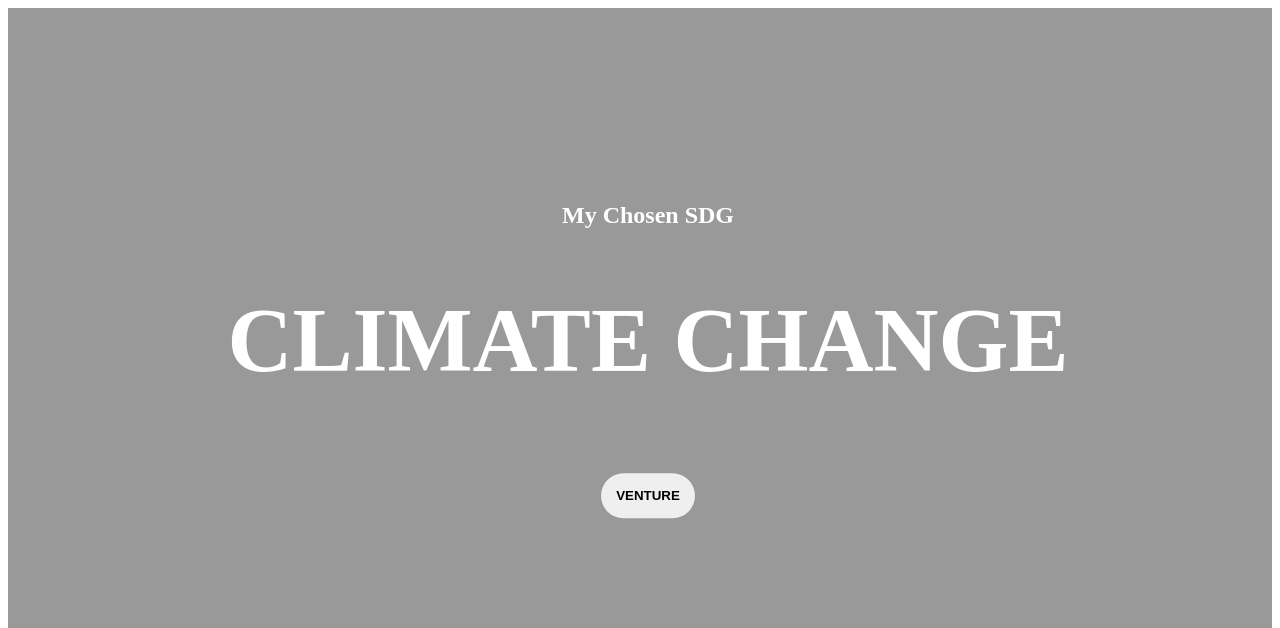
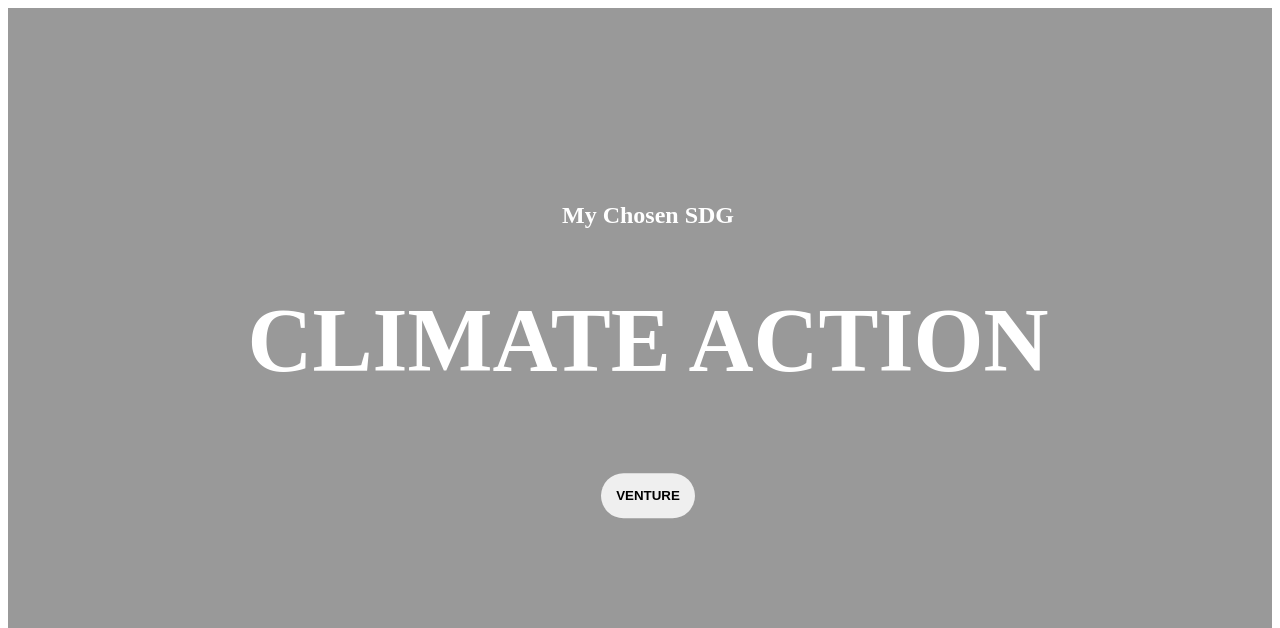
Before and after one commit to Rayverian/Rayveriantorres.github.io-, a plain HTML site: page index.html in a window 1280 px wide. Shown: the top 628 px of the page. Drawn offline with Linux system fonts and the light colour scheme.

Commit message:
Update index.html

```diff
--- a/index.html
+++ b/index.html
@@ -13,7 +13,7 @@
         </div>
         <div class="content">
             <h2>My Chosen SDG </h2>
-            <h1>CLIMATE CHANGE</h1>
+            <h1>CLIMATE ACTION</h1>
             <div>
                  <button onclick="location.href='main.html'">VENTURE</button>
              </div>
```
